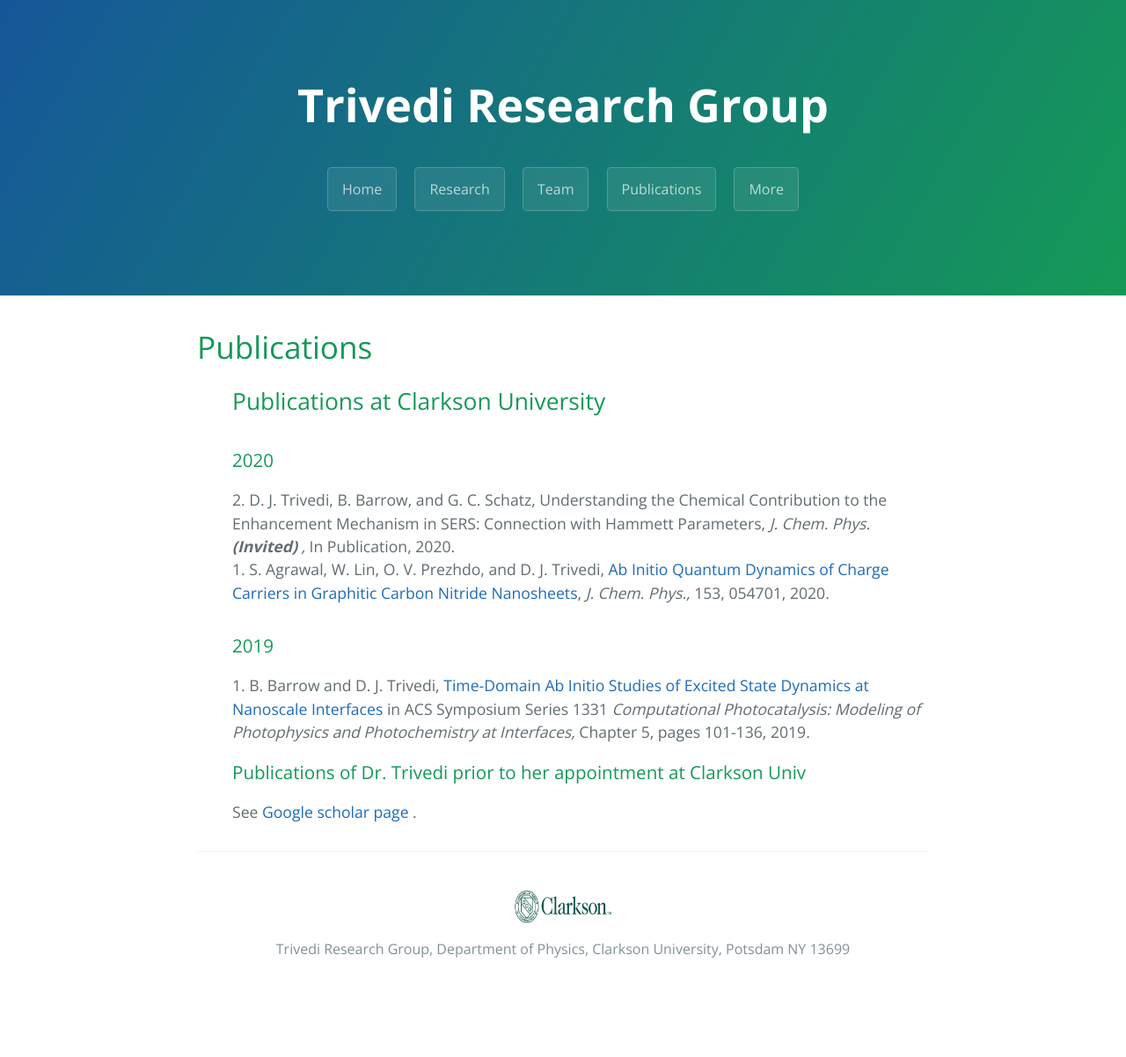
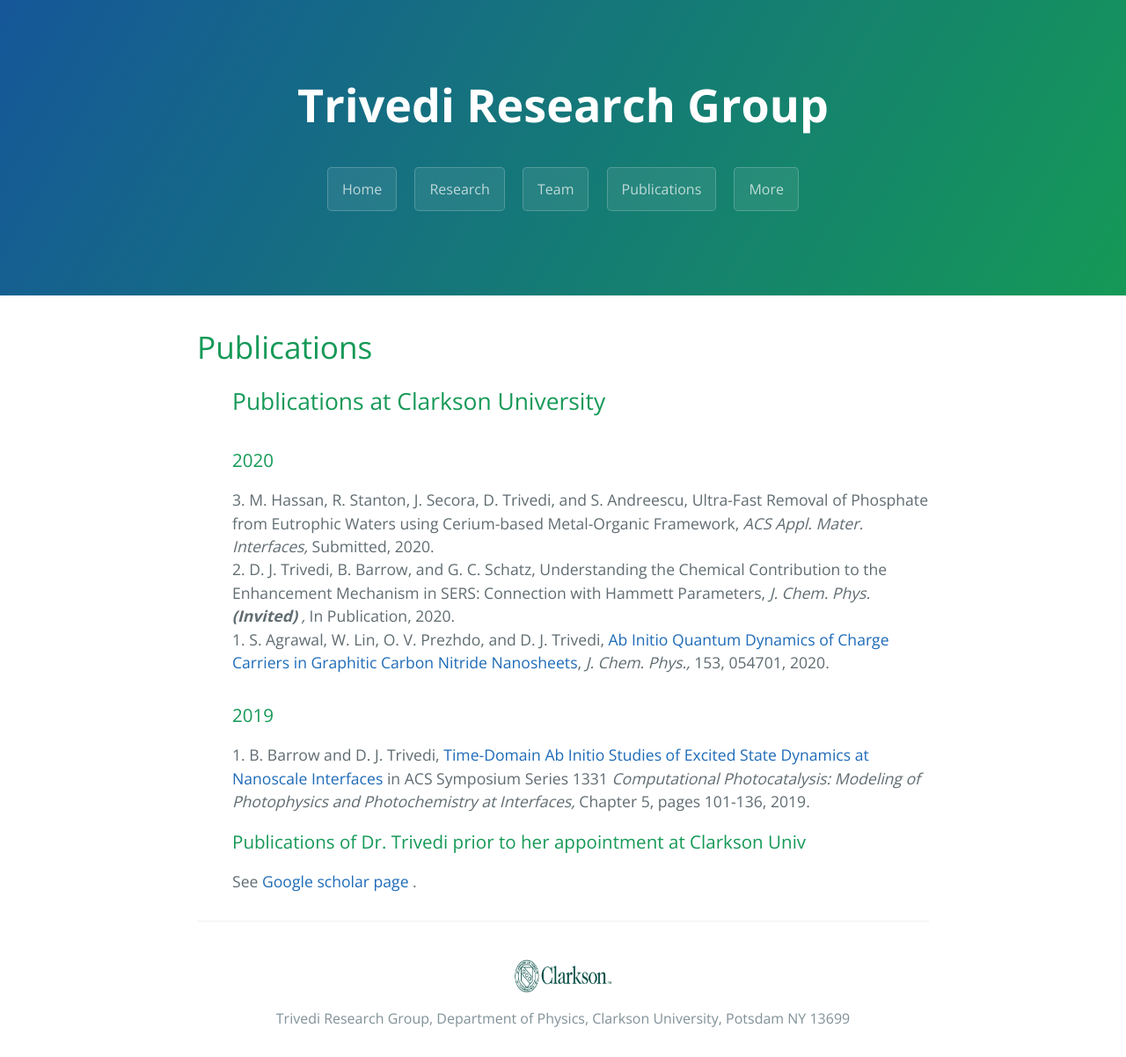
Before and after one commit to dharatrivedi/dharatrivedi.github.io, a Jekyll site: the page built from publication.html, in a window 1280 px wide. Shown: the whole page at 88% size. Built offline with Jekyll 4.4.1, drawn with Linux system fonts in a browser that asks for light colours; before the commit the page ends 1123 px from its top, so only the background shows below that.

Commit message:
Update publication.html

```diff
--- a/publication.html
+++ b/publication.html
@@ -8,6 +8,7 @@ title: {{ site.name }}
   <ul class="clearfix">
     <h2>Publications at Clarkson University</h2>
     <h3>2020</h3>
+      3. M. Hassan, R. Stanton, J. Secora, D. Trivedi, and S. Andreescu, Ultra-Fast Removal of Phosphate from Eutrophic Waters using Cerium-based Metal-Organic Framework, <i> ACS Appl. Mater. Interfaces,</i> Submitted, 2020.<br />
       2. D. J. Trivedi, B. Barrow, and G. C. Schatz, Understanding the Chemical Contribution to the Enhancement Mechanism in SERS: Connection with Hammett Parameters, <i> J. Chem. Phys.<b> (Invited) </b>,</i> In Publication, 2020.<br />
       1. S. Agrawal, W. Lin, O. V. Prezhdo, and D. J. Trivedi, <a href="https://doi.org/10.1063/5.0010628"> Ab Initio Quantum Dynamics of Charge Carriers in Graphitic Carbon Nitride Nanosheets</a>, <i> J. Chem. Phys.,</i> 153, 054701, 2020.
     <h3>2019</h3>
```
